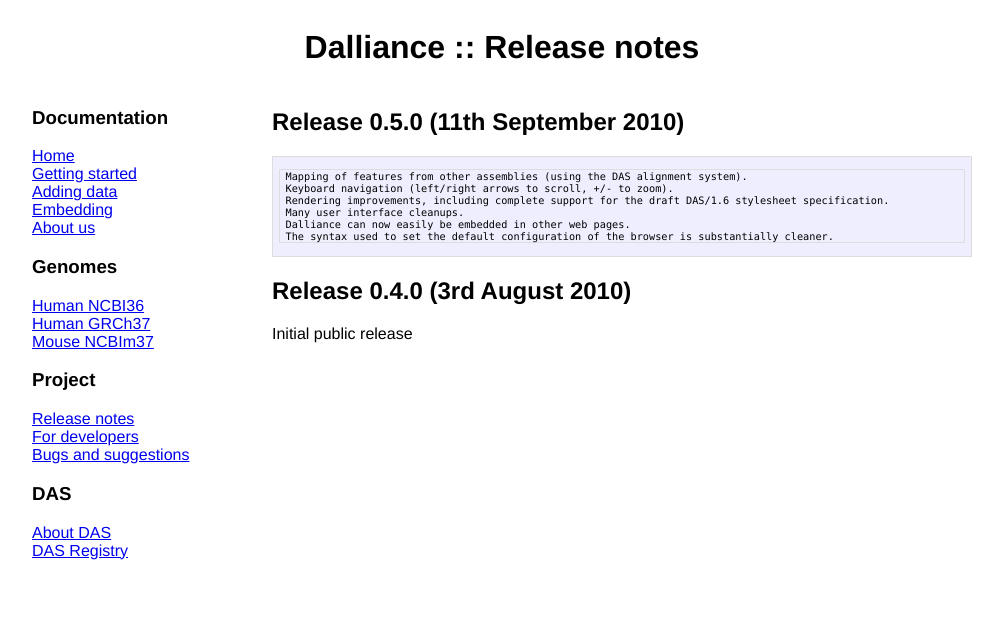
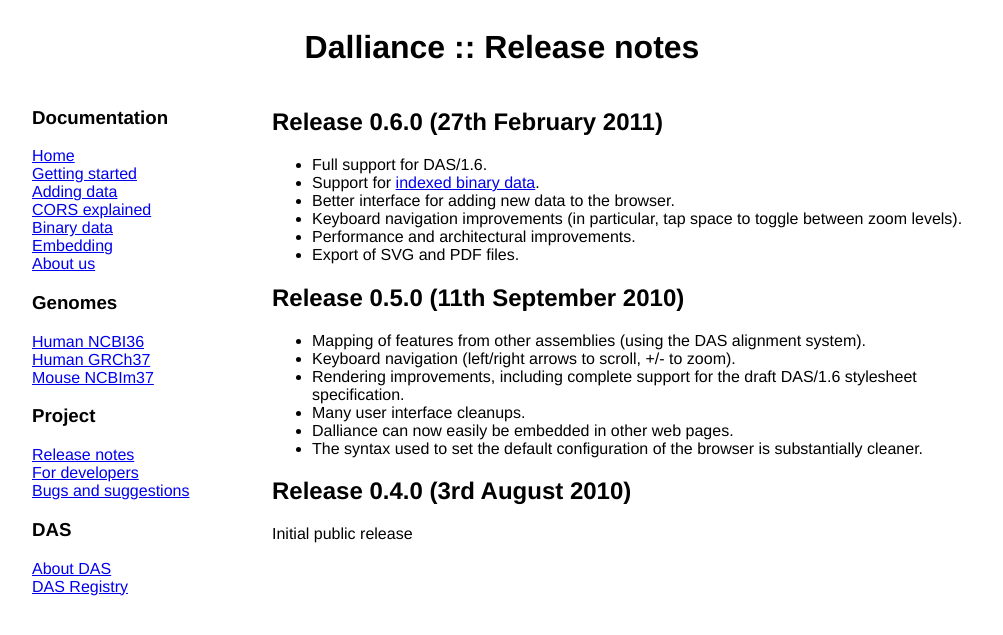
Before and after one commit to dasmoth/dalliance, a Jekyll site: the page built from web/notes.md, in a window 1280 px wide. Shown: the top 635 px of the page, without its empty margins (138-1141 px from the left). Built offline with Jekyll 4.4.1, drawn with Linux system fonts in a browser that asks for light colours.

Commit message:
Web updates for 0.6

```diff
--- a/test.html
+++ b/test.html
@@ -10,7 +10,7 @@
 <meta http-equiv="Content-Type" content="application/xhtml+xml;charset=utf-8"/>
 <title>Human NCBI36 :: Dalliance</title>
 <style>
-* {font-family: 'helvetica'}
+body {font-family: 'helvetica'}
 </style>
 <script language="javascript" src="js/spans.js"></script>
 <script language="javascript" src="js/utils.js"></script>
--- a/web/_layouts/default.html
+++ b/web/_layouts/default.html
@@ -29,6 +29,11 @@
     background-color: #eef;
     padding: 0 .4em;
   }
+
+  code {
+     font-family: Monaco, "Courier New", monospace;
+     font-size: 80%
+  }
   </style>
 </head>
 <body>
@@ -42,6 +47,8 @@
     <a href="index.html">Home<a>
     <a href="docs.html">Getting started</a>
     <a href="adding.html">Adding data</a>
+    <a href="cors.html">CORS explained</a>
+    <a href="bin.html">Binary data</a>
     <a href="embed.html">Embedding</a>
     <a href="about.html">About us</a>
     <h3>Genomes</h3>
--- a/web/docs.html
+++ b/web/docs.html
@@ -151,4 +151,7 @@ returned (we hope this will change in the future).  PDFs are generated on the se
 
 <ul>
 <li>You can also perform basic navigation using the keyboard (arrow keys to scroll, shift-arrow to scroll fast, +/- to zoom).</li>
+<li>Tap SPACE to toggle between two different zoom levels.  By default, the secondary zoom level is set to base-pair resolution.</li>
+<li>Tap RETURN to dismiss all currently-visible "expand/collapse track" warnings.</li>
+<li>Tap 'T' to expand or collapse gene structures.</li>
 </ul>
--- a/web/notes.md
+++ b/web/notes.md
@@ -3,15 +3,25 @@ layout: default
 title: Release notes
 ---
 
+Release 0.6.0 (27th February 2011)
+-------------
+
+ * Full support for DAS/1.6.
+ * Support for [indexed binary data](/bin.html).
+ * Better interface for adding new data to the browser.
+ * Keyboard navigation improvements (in particular, tap space to toggle between zoom levels).
+ * Performance and architectural improvements.
+ * Export of SVG and PDF files.
+
 Release 0.5.0 (11th September 2010)
 -------------
 
-    Mapping of features from other assemblies (using the DAS alignment system).
-    Keyboard navigation (left/right arrows to scroll, +/- to zoom).
-    Rendering improvements, including complete support for the draft DAS/1.6 stylesheet specification.
-    Many user interface cleanups.
-    Dalliance can now easily be embedded in other web pages.
-    The syntax used to set the default configuration of the browser is substantially cleaner.
+ * Mapping of features from other assemblies (using the DAS alignment system).
+ * Keyboard navigation (left/right arrows to scroll, +/- to zoom).
+ * Rendering improvements, including complete support for the draft DAS/1.6 stylesheet specification.
+ * Many user interface cleanups.
+ * Dalliance can now easily be embedded in other web pages.
+ * The syntax used to set the default configuration of the browser is substantially cleaner.
 
 Release 0.4.0 (3rd August 2010)
 -------------
```
Also changed, not shown: web/bin.md (added, +99 -0 lines), web/cors.md (added, +68 -0 lines), web/addbin1.png (added), web/addbin2.png (added), web/jump.png.
